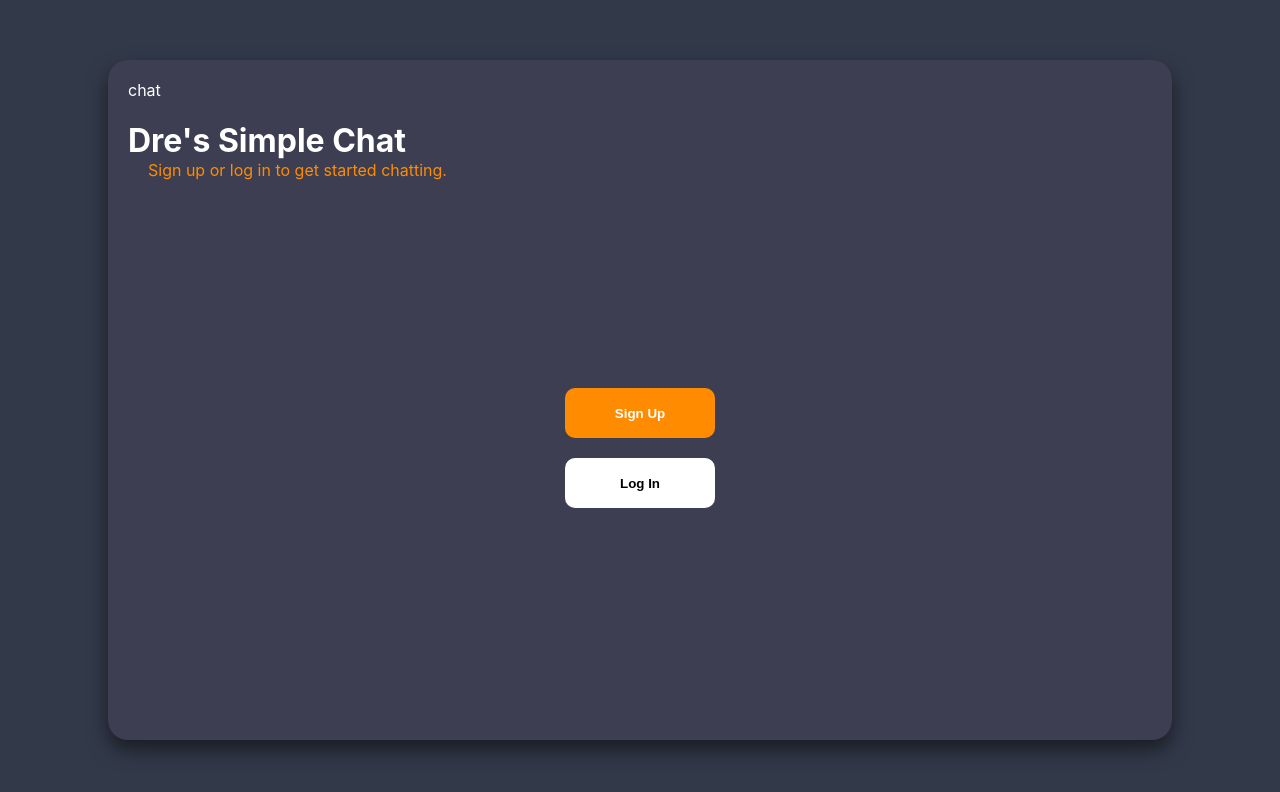
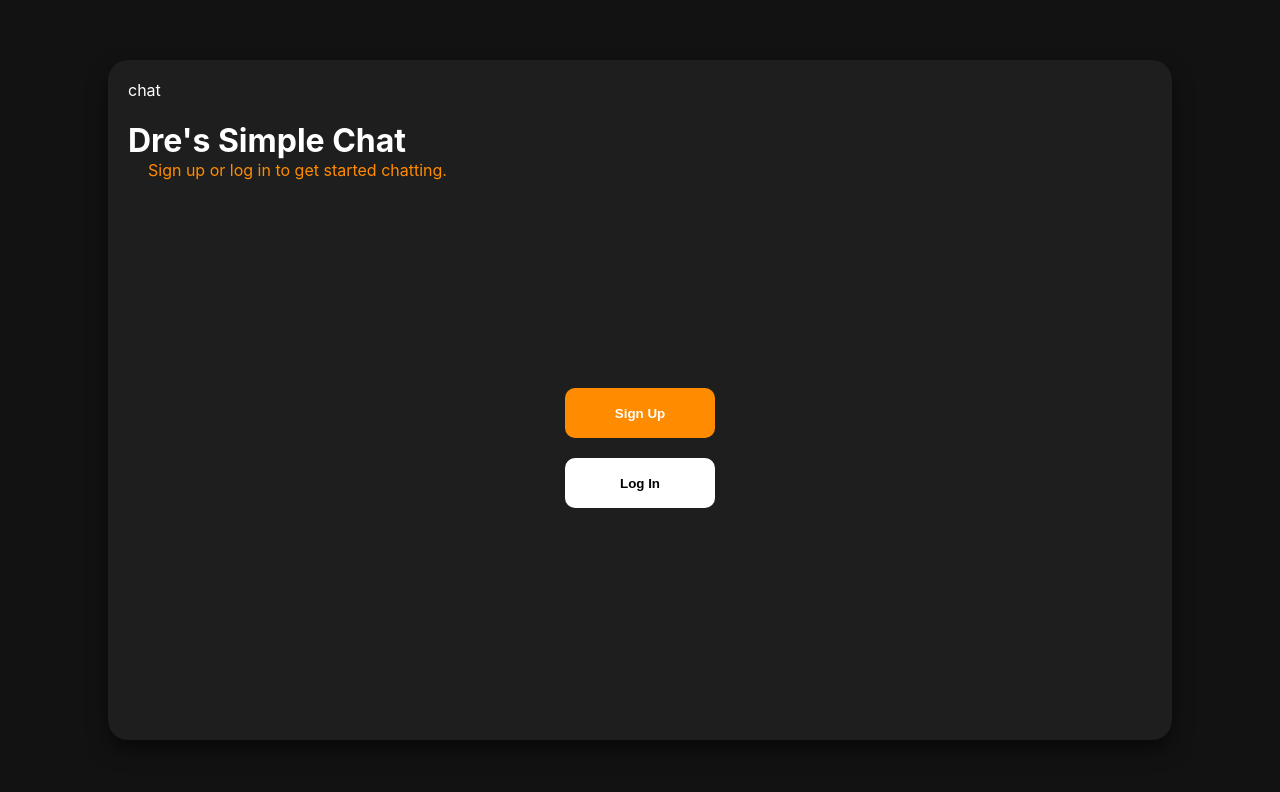
Before and after one commit to nokeen12/chat-app, a React (Create React App) app in the folder client/: page / in a window 1280 px wide. Shown: the top 792 px of the page. Built offline with nearby package versions, Linux system fonts and the light colour scheme.

Commit message:
Changed global color variables to darker colors using rgba

```diff
--- a/client/src/css/Chat.css
+++ b/client/src/css/Chat.css
@@ -15,13 +15,13 @@
     width: 100%;
     height: 10%;
     min-height: 100px;
-    background-color: var(--color-2);
+    /* background-color: var(--color-2); */
 }
 .chattype{
     width: 90%;
     height: 50%;
     border-radius: 15px;
-    background-color: var(--color-3);
+    background-color: var(--color-2);
     color: whitesmoke;
     margin-left: 10px;
 }
@@ -29,22 +29,6 @@
 .chattype:focus{
     outline: none;
     box-shadow:0 0 5px orangered;
-}
-.send{
-    background-color: var(--color-5);
-    color: white;
-    border: 0;
-    border-radius: 5px;
-    align-items: center;
-    width: 10%;
-    min-width: 42px;
-    margin-left: 10px;
-    margin-right: 10px;
-    height: 50%;
-}
-.send:hover,
-.send:focus{
-    box-shadow: 0 0 5px white;
 }
 .message{
     display: flex;
--- a/client/src/css/Homepage.css
+++ b/client/src/css/Homepage.css
@@ -2,13 +2,13 @@
     display:flex;
     justify-content: center;
     align-items:center;
-    background-color: var(--color-2);
+    background-color: var(--color-1);
     width: 100%;
 }
 .popup{
     display:flex;
     flex-direction: column;
-    background-color: var(--color-3);
+    background-color: var(--color-2);
     width: 80%;
     height: 80%;
     border-radius: 20px;
--- a/client/src/index.css
+++ b/client/src/index.css
@@ -13,10 +13,10 @@ code {
 }
 
 :root{
-  --color-1:#212129;
-  --color-2:#323949;
-  --color-3:#3d3e51;
-  --color-4:#40445a;
-  --color-5:#4c5265;
+  --color-1:rgba(7%, 7%, 7%, 100%);
+  --color-2:rgba(255, 255, 255, 5%);
+  --color-3:rgba(255, 255, 255, 7%);
+  --color-4:rgba(255, 255, 255, 8%);
+  --color-5:rgba(255, 255, 255, 11%);
   --color-6:orangered;
 }
```
